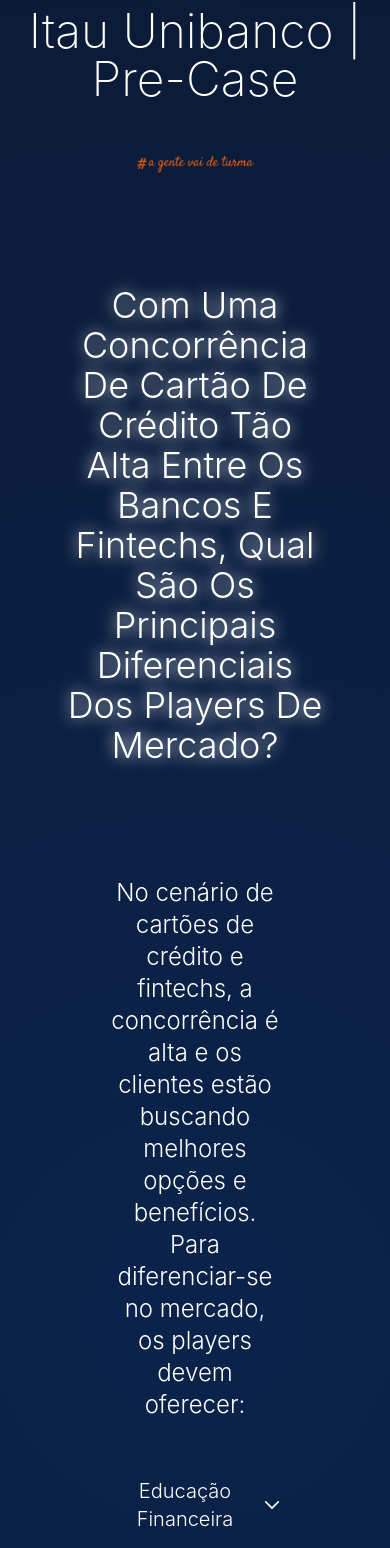
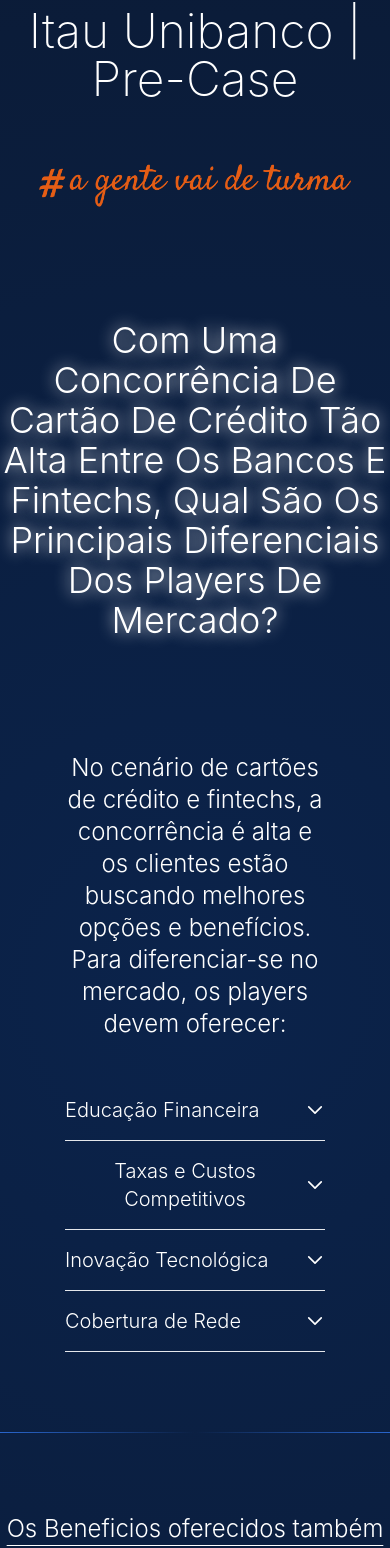
Before and after one commit to alvaro-alvs/itau, a React (Create React App) app: page /questions/one in a window 390 px wide. Shown: the part 242-1790 px from the top of the page. Built offline with nearby package versions, Linux system fonts and the light colour scheme.

Commit message:
responsness increased for mobile

```diff
--- a/src/index.css
+++ b/src/index.css
@@ -37,6 +37,13 @@
     display: flex;
     justify-content: space-around;
   }
+  #divider {
+    width: 110%;
+    /* border-bottom: 1px solid #000; */
+    height: 1px;
+    background: linear-gradient(to right, #2965cc, #ffffff00, #2965cc);
+    margin: 5rem auto;
+  }
 }
 @media screen and (max-width: 1280px) { /*? For Small Screens */
   #turma {
@@ -55,12 +62,19 @@
   }
   #turma {
     margin: 3rem auto;
-    width: 30%;
+    width: 80%;
   }
 
   #main-charts {
     display: block;
     justify-content: space-around;
+  }
+  #divider {
+    width: 100%;
+    /* border-bottom: 1px solid #000; */
+    height: 1px;
+    background: linear-gradient(to right, #2965cc, #ffffff00, #2965cc);
+    margin: 5rem auto;
   }
 }
 
@@ -77,13 +91,6 @@
   text-shadow: 0 0 1rem #fff;
 }
 
-#divider {
-  width: 110%;
-  /* border-bottom: 1px solid #000; */
-  height: 1px;
-  background: linear-gradient(to right, #2965cc, #ffffff00, #2965cc);
-  margin: 5rem auto;
-}
 #vertical-divider {
   border-left: 1px solid #fff;
   height: 100%;
--- a/src/pages/questions/one.jsx
+++ b/src/pages/questions/one.jsx
@@ -33,7 +33,7 @@
         <>
             <BackBar />
             <PreCaseHeader />
-            <div className="w-2/3 mx-auto">
+            <div className="xl:w-2/3 mx-auto">
                 <h1 id="pre-case-question-title" className="text-center text-4xl font-light mt-28 shadow-white capitalize">
                     Com uma concorrência de cartão de crédito tão alta entre os bancos e
                     fintechs, qual são os principais diferenciais dos players de mercado?
--- a/src/pages/questions/two.jsx
+++ b/src/pages/questions/two.jsx
@@ -7,7 +7,7 @@
         <>
             <BackBar />
             <PreCaseHeader />
-            <div className="block w-2/3 mx-auto my-52">
+            <div className="block xl:w-2/3 mx-auto my-52">
                 <h1 id="pre-case-question-title" className="text-center text-4xl font-light mt-28 shadow-white capitalize">
                     Pensando em saúde financeira, busque vantagens e riscos no uso do cartão
                     de crédito.
@@ -21,7 +21,7 @@
                     <h2 className="mt-48 font-light text-center mb-10 text-4xl">
                         Dados Sobre o Endividamento no Brasil
                     </h2>
-                    <div className="grid items-center grid-cols-2 gap-10 gap-y-20 grid-item text-center">
+                    <div className="grid items-center grid-cols-2 max-sm:px-5 gap-10 gap-y-20 grid-item max-sm:grid-cols-1 text-center">
                         <p id="1" className=''>
                             <header className="text-3xl mb-3 underline underline-offset-8 decoration-1">
                                 Por que as famílias estão endividadas?
```
